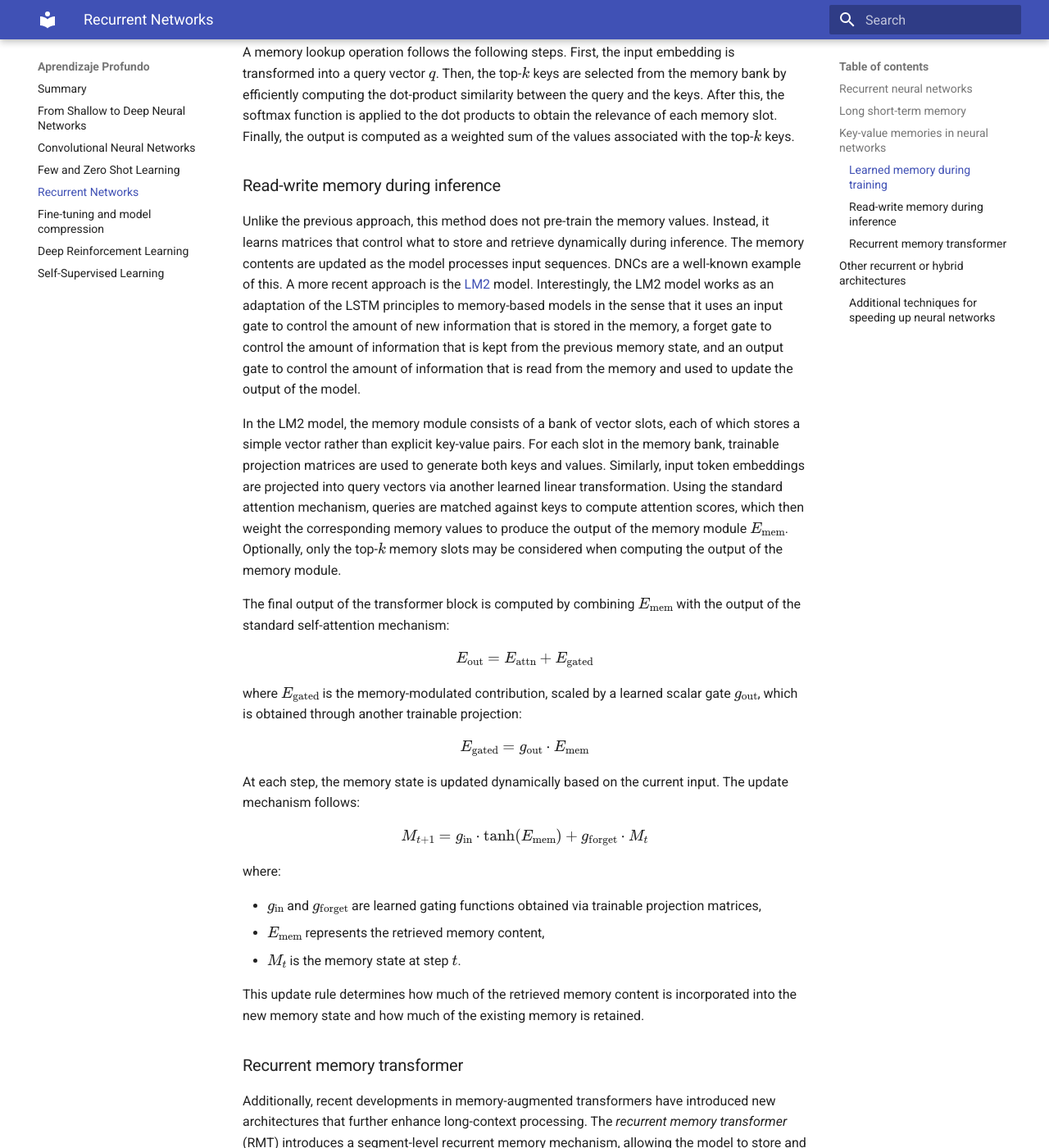
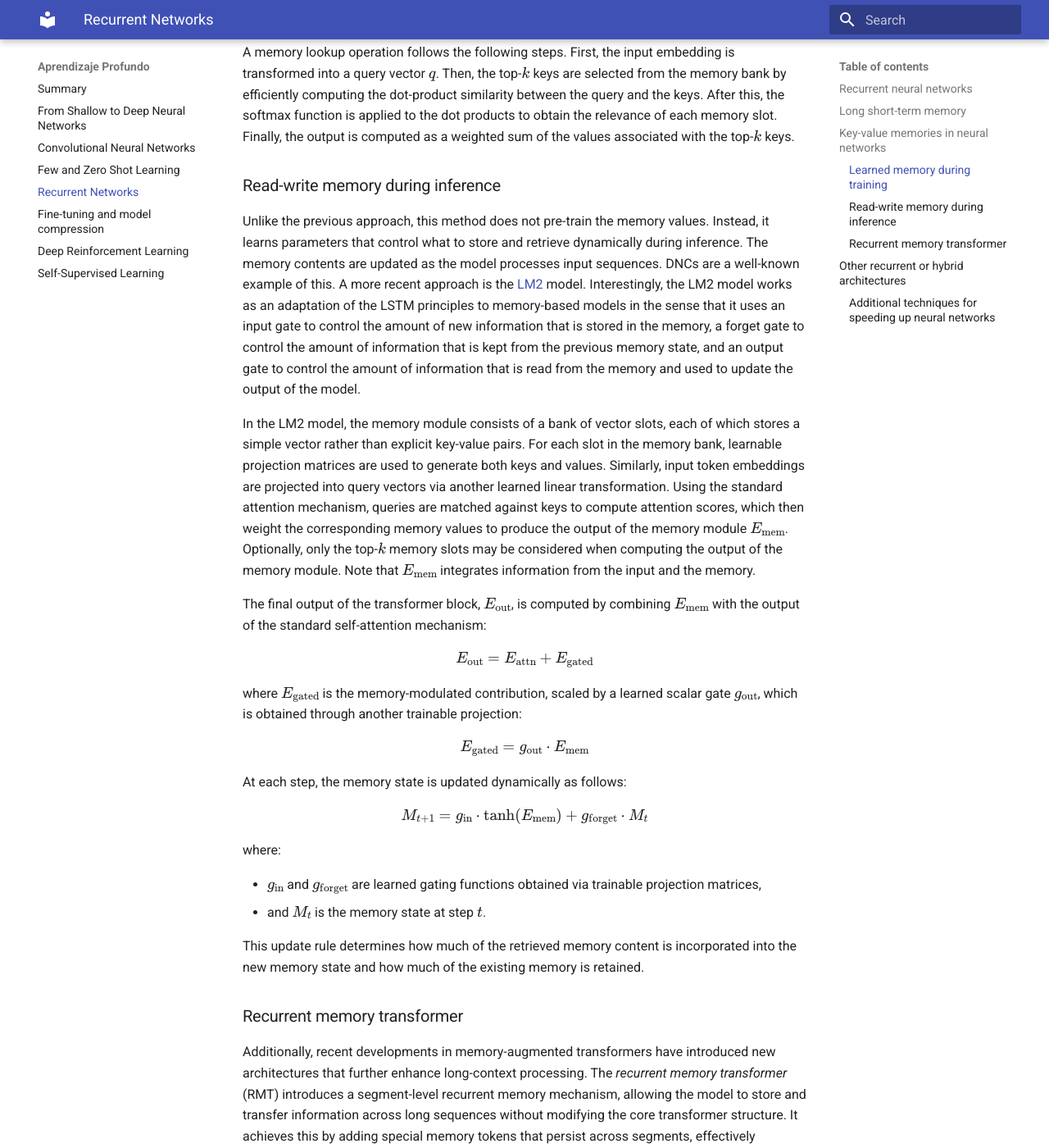
Before and after one commit to pertusa/ap, an MkDocs documentation site: the page built from docs/recurrent.md, in a window 1280 px wide and 1400 px high, scrolled down 2114 px. Shown: the whole window at 82% size. Built offline with MkDocs 1.6.1 and Material for MkDocs 9.7.7, drawn with Linux system fonts in a browser that asks for light colours; formulas are drawn with MathJax 3.

Commit message:
Refine descriptions of memory dynamics and update mechanisms in LM2 model

```diff
--- a/docs/recurrent.md
+++ b/docs/recurrent.md
@@ -30,13 +30,14 @@ A memory lookup operation follows the following steps. First, the input embeddin
 
 ### Read-write memory during inference
 
-Unlike the previous approach, this method does not pre-train the memory values. Instead, it learns matrices that control what to store and retrieve dynamically during inference. The memory contents are updated as the model processes input sequences. DNCs are a well-known example of this. A more recent approach is the [LM2][lm2] model. Interestingly, the LM2 model works as an adaptation of the LSTM principles to memory-based models in the sense that it uses an input gate to control the amount of new information that is stored in the memory, a forget gate to control the amount of information that is kept from the previous memory state, and an output gate to control the amount of information that is read from the memory and used to update the output of the model.
+Unlike the previous approach, this method does not pre-train the memory values. Instead, it learns parameters that control what to store and retrieve dynamically during inference. The memory contents are updated as the model processes input sequences. DNCs are a well-known example of this. A more recent approach is the [LM2][lm2] model. Interestingly, the LM2 model works as an adaptation of the LSTM principles to memory-based models in the sense that it uses an input gate to control the amount of new information that is stored in the memory, a forget gate to control the amount of information that is kept from the previous memory state, and an output gate to control the amount of information that is read from the memory and used to update the output of the model.
 
 [lm2]: https://arxiv.org/abs/2502.06049v1
 
-In the LM2 model, the memory module consists of a bank of vector slots, each of which stores a simple vector rather than explicit key-value pairs. For each slot in the memory bank, trainable projection matrices are used to generate both keys and values. Similarly, input token embeddings are projected into query vectors via another learned linear transformation. Using the standard attention mechanism, queries are matched against keys to compute attention scores, which then weight the corresponding memory values to produce the output of the memory module \(E_{\text{mem}}\). Optionally, only the top-\(k\) memory slots may be considered when computing the output of the memory module.
+In the LM2 model, the memory module consists of a bank of vector slots, each of which stores a simple vector rather than explicit key-value pairs. For each slot in the memory bank, learnable projection matrices are used to generate both keys and values. Similarly, input token embeddings are projected into query vectors via another learned linear transformation. Using the standard attention mechanism, queries are matched against keys to compute attention scores, which then weight the corresponding memory values to produce the output of the memory module \(E_{\text{mem}}\). Optionally, only the top-\(k\) memory slots may be considered when computing the output of the memory module. Note that \(E_{\text{mem}}\) integrates information from the
+input and the memory.
 
-The final output of the transformer block is computed by combining \(E_{\text{mem}}\) with the output of the standard self-attention mechanism:
+The final output of the transformer block, \(E_{\text{out}}\), is computed by combining \(E_{\text{mem}}\) with the output of the standard self-attention mechanism:
 
 \[
 E_{\text{out}} = E_{\text{attn}} + E_{\text{gated}}
@@ -48,7 +49,7 @@ where \(E_{\text{gated}}\) is the memory-modulated contribution, scaled by a lea
 E_{\text{gated}} = g_{\text{out}} \cdot E_{\text{mem}}
 \]
 
-At each step, the memory state is updated dynamically based on the current input. The update mechanism follows:
+At each step, the memory state is updated dynamically as follows:
 
 \[
 M_{t+1} = g_{\text{in}} \cdot \tanh(E_{\text{mem}}) + g_{\text{forget}} \cdot M_t
@@ -57,8 +58,7 @@ M_{t+1} = g_{\text{in}} \cdot \tanh(E_{\text{mem}}) + g_{\text{forget}} \cdot M_
 where:
 
 - \( g_{\text{in}} \) and \( g_{\text{forget}} \) are learned gating functions obtained via trainable projection matrices,
-- \( E_{\text{mem}} \) represents the retrieved memory content,
-- \( M_t \) is the memory state at step \( t \).
+- and \( M_t \) is the memory state at step \( t \).
 
 This update rule determines how much of the retrieved memory content is incorporated into the new memory state and how much of the existing memory is retained.
 
```
